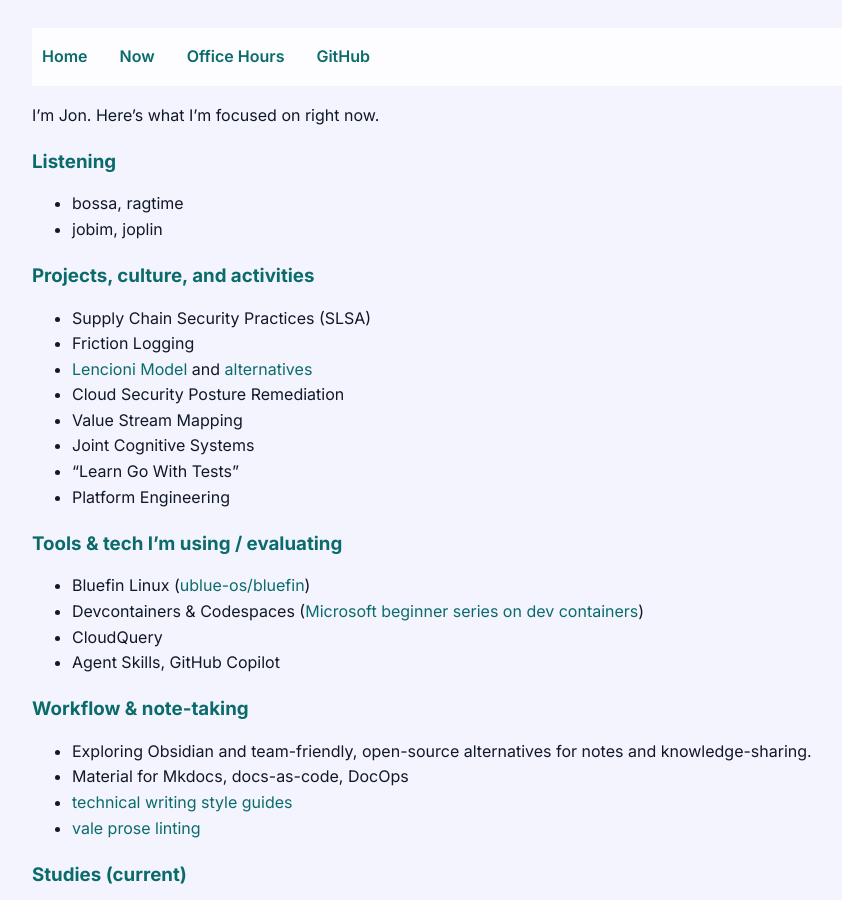
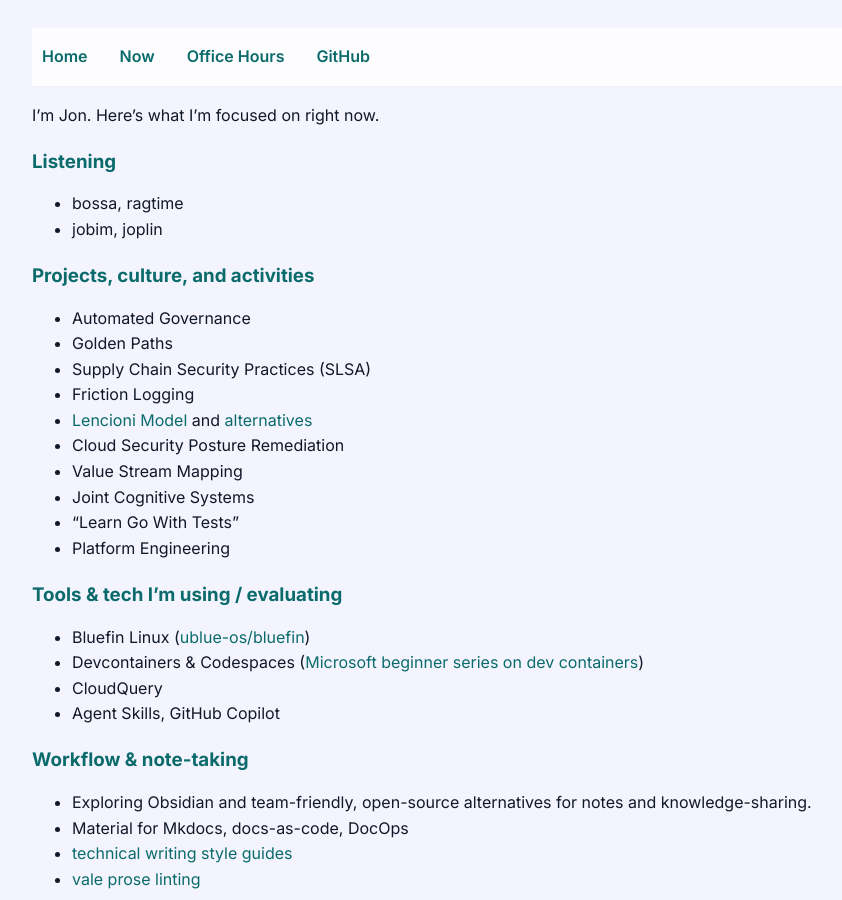
Before and after one commit to jleibowitz-lacpw/jleibowitz-lacpw.github.io, a Jekyll site: the page built from now.md, in a window 1280 px wide and 900 px high. Shown: the whole window, without its empty margins (168-1010 px from the left). Built offline with Jekyll 4.4.1, drawn with Linux system fonts in a browser that asks for light colours; some of the changed text lies outside the part shown.

Commit message:
Update now.md

```diff
--- a/now.md
+++ b/now.md
@@ -13,6 +13,8 @@
 
 ### Projects, culture, and activities
 
+- Automated Governance
+- Golden Paths
 - Supply Chain Security Practices (SLSA)
 - Friction Logging
 - [Lencioni Model](https://addyosmani.com/blog/debugging-teams-lencioni/) and [alternatives](https://www.atlassian.com/blog/teamwork/what-strong-teamwork-looks-like)
```
Also changed, not shown: other parts of now.md (+1 -1 lines).
